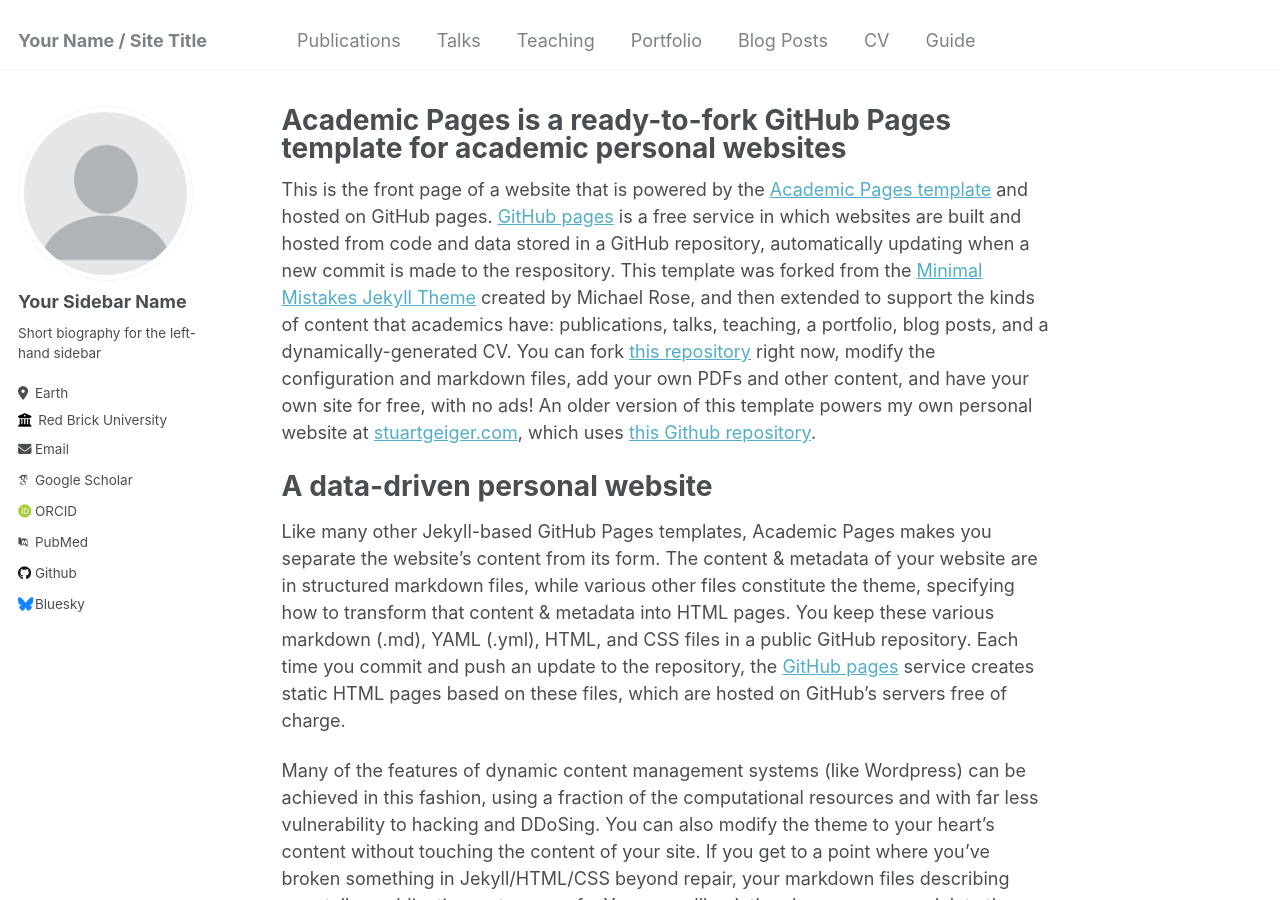
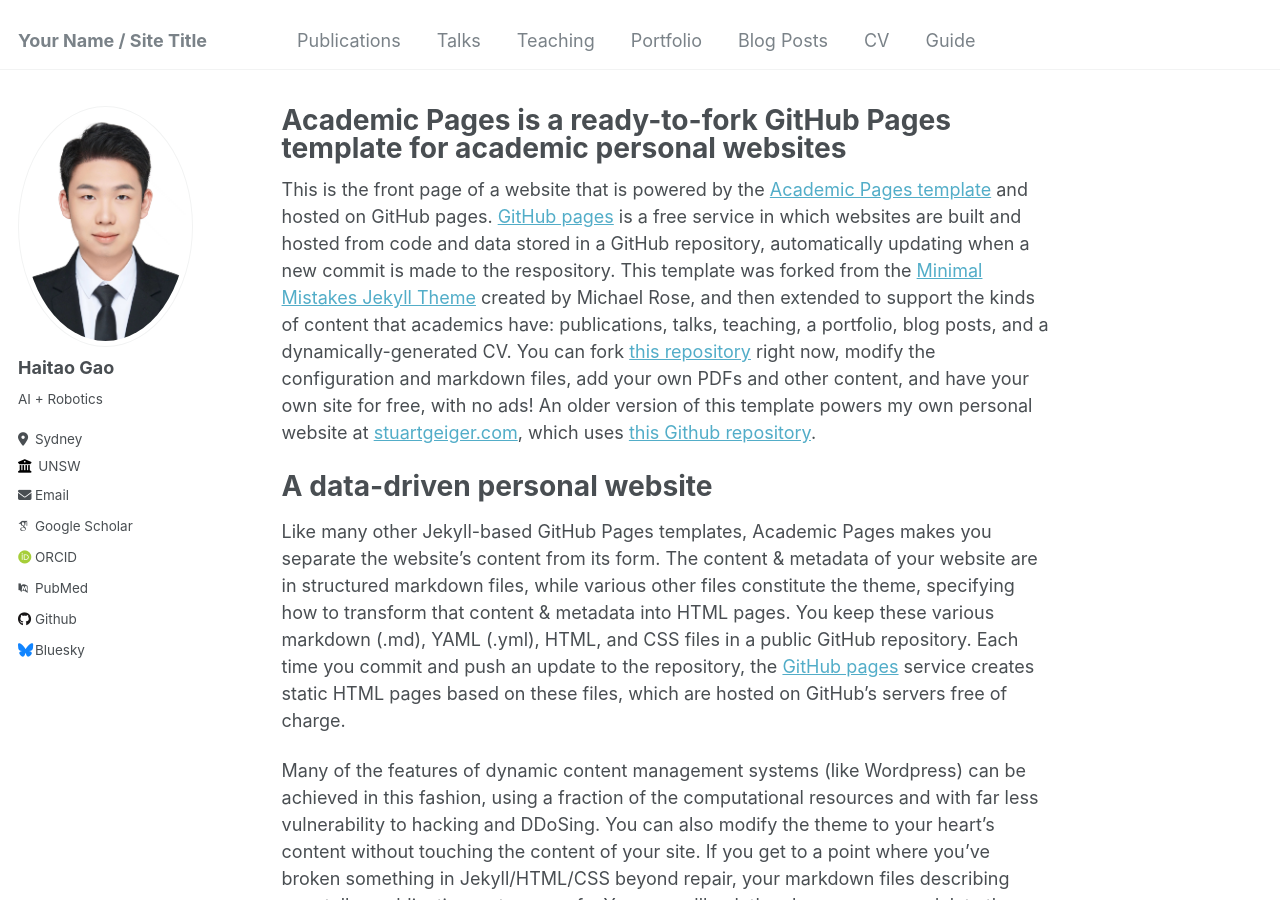
Before and after one commit to accuracy-maker/accuracy-maker, a Jekyll site: the page built from _pages/about.md, in a window 1280 px wide and 900 px high. Built offline with Jekyll 4.4.1, drawn with Linux system fonts in a browser that asks for light colours; some web fonts are replaced.

Commit message:
update personal info

```diff
--- a/_config.yml
+++ b/_config.yml
@@ -21,14 +21,14 @@ repository               : "academicpages/academicpages.github.io"
 #               Additional customization can be done by editing /_includes/author-profile.html
 author:
   # Biographic information
-  avatar           : "profile.png"
-  name             : "Your Sidebar Name"
+  avatar           : "photo.png"
+  name             : "Haitao Gao"
   pronouns         : # example: "she/her"
-  bio              : "Short biography for the left-hand sidebar"
-  location         : "Earth"
-  employer         : "Red Brick University"
+  bio              : "AI + Robotics"
+  location         : "Sydney"
+  employer         : "UNSW"
   uri              : # URL
-  email            : "none@example.org"
+  email            : "kaigao0623@gmail.com"
 
   # Academic websites
   arxiv            : # URL - Update with the correct link to your profile
```
